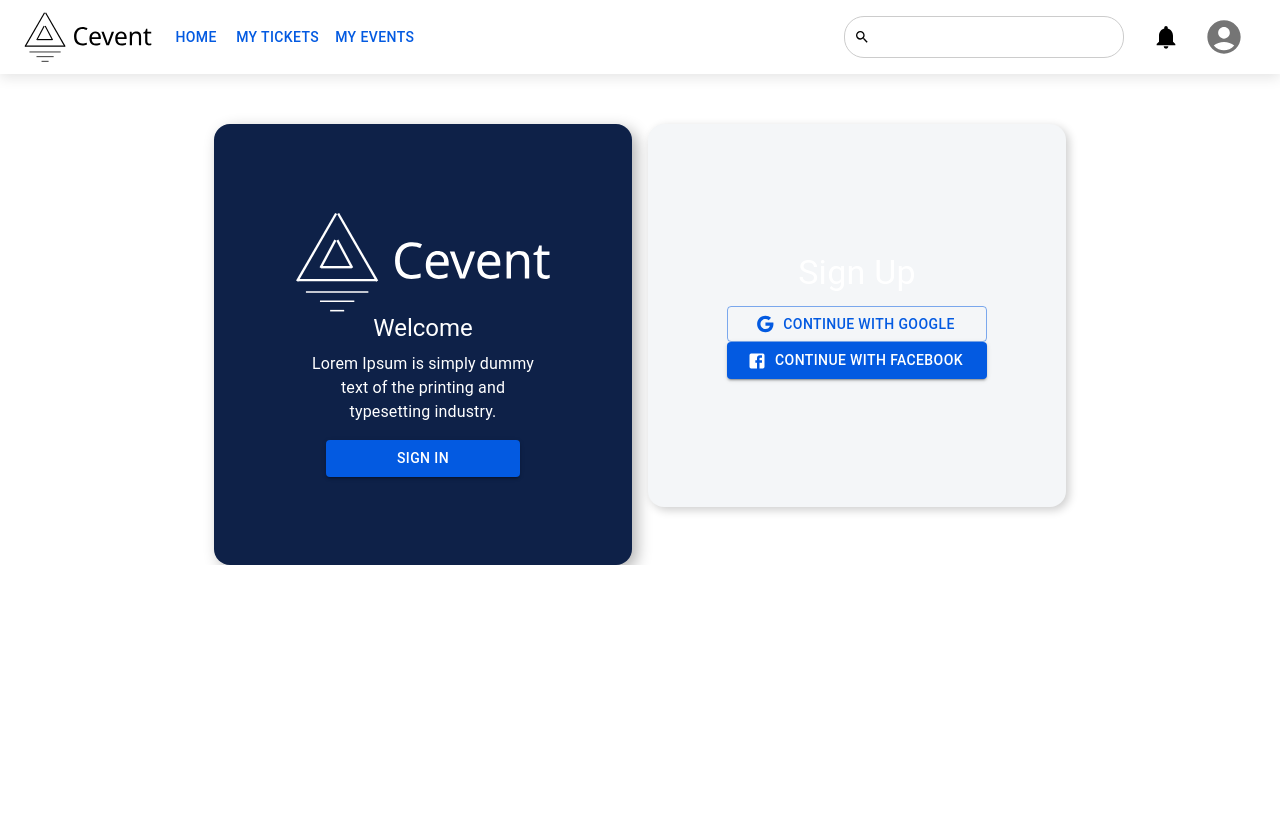
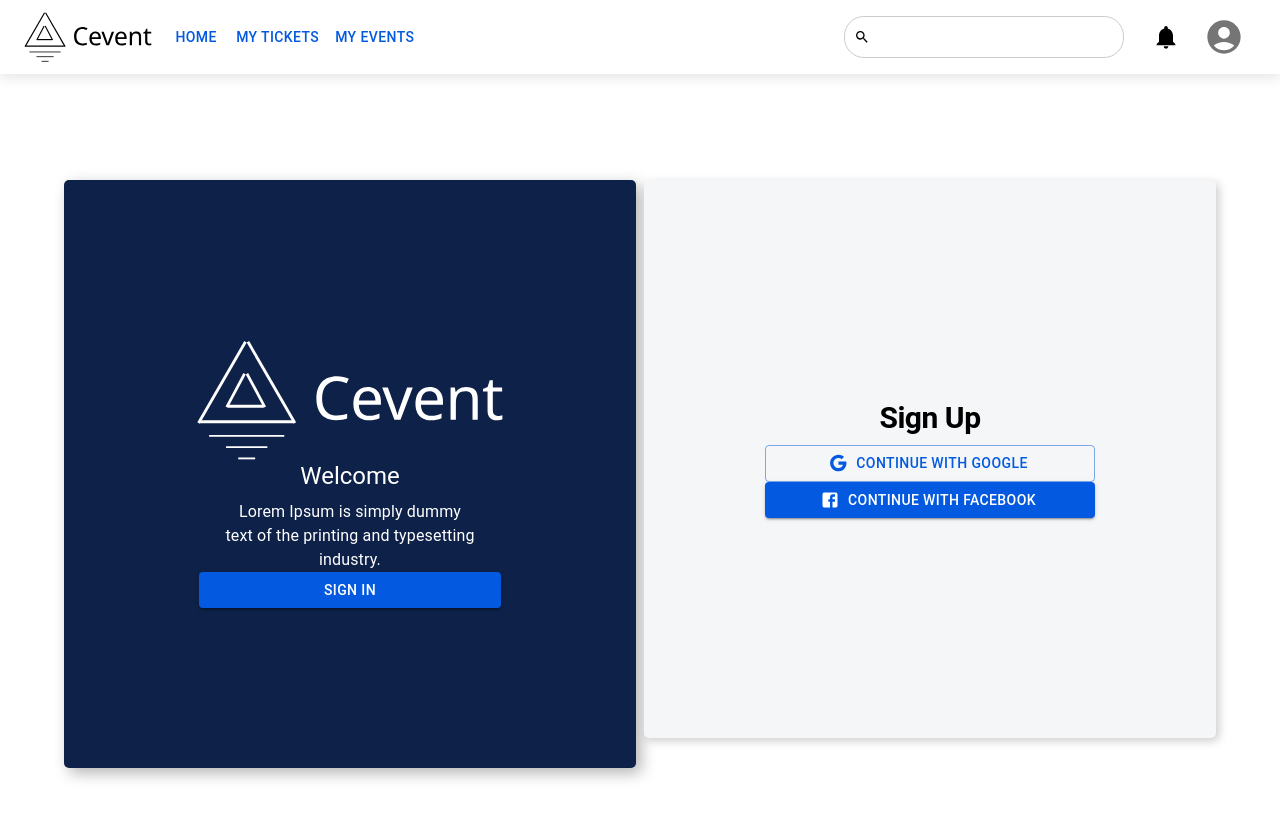
Before and after one commit to sofdev6-02-2024/Solidarios, a Next.js app in the folder apps/cevent_frontend/: page /create_event in a window 1280 px wide. Shown: the top 818 px of the page. Built offline with nearby package versions, Linux system fonts and the light colour scheme.

Commit message:
feat: modify the styles.

```diff
--- a/apps/cevent_frontend/src/app/create_event/page.tsx
+++ b/apps/cevent_frontend/src/app/create_event/page.tsx
@@ -6,15 +6,15 @@
 
 export default function Signup() {
   return (
-    <Container maxWidth="md" className="container">
-      <Grid container spacing={2}>
+    <Container maxWidth="lg" className="container">
+      <Grid container spacing={1}>
         <Grid item xs={12} md={6}>
           <Box className="box-login">
             <img src="/LogoCevent.svg" alt="logo" className="logo" />
             <Typography variant="h5" gutterBottom>
               Welcome
             </Typography>
-            <Typography variant="body1" align="center" paragraph>
+            <Typography variant="body1" className='welcome'>
               Lorem Ipsum is simply dummy text of the printing and typesetting industry.
             </Typography>
             <Button variant="contained" className="sign-in-button">
@@ -24,7 +24,7 @@
         </Grid>
         <Grid item xs={12} md={6}>
           <Box className="box-signup">
-            <Typography variant="h4" gutterBottom>
+            <Typography variant="h1" gutterBottom>
               Sign Up
             </Typography>
             <Button
--- a/apps/cevent_frontend/src/styles/sign-auth/signin.css
+++ b/apps/cevent_frontend/src/styles/sign-auth/signin.css
@@ -1,17 +1,20 @@
 .container {
+  width: 100vw;
+  height: 100vh;
   margin-top: 50px;
 }
 
-  .sign-in-box, .welcome-box {
+.sign-in-box,
+.welcome-box {
   display: flex;
   flex-direction: column;
   align-items: center;
-    padding: 160px; /* equivalente a 20 * 8px en MUI */
+  padding: 160px;
   box-shadow: 5px 5px 15px rgba(0, 0, 0, 0.3);
 }
 
 .sign-in-box .icon {
-    font-size: 130px;
+  font-size: 123px;
 }
 
 .google-button {
@@ -49,6 +52,7 @@
 }
 
 .welcome-text {
+
   margin-bottom: 20px;
   text-align: center;
 }
--- a/apps/cevent_frontend/src/styles/sign-auth/signup.css
+++ b/apps/cevent_frontend/src/styles/sign-auth/signup.css
@@ -1,27 +1,32 @@
 .container {
-    margin-top: 50px;
+  width: 100vw;
+  height: 100vh;
+  display: flex;
+  align-items: center;
+  justify-content: center;
+  padding: 10px;
 }
 
 .box-login {
   display: flex;
   flex-direction: column;
   align-items: center;
-    padding: 88px; /* equivalente a 11 * 8px en MUI */
+  padding: 160px;
   box-shadow: 5px 5px 15px rgba(0, 0, 0, 0.3);
-    border-radius: 16px;
+  border-radius: 5px;
   background-color: #0e2148;
   color: white;
 }
 
 .logo {
-    height: 100px;
+  height: 120px;
   filter: invert(1);
 }
 
 .sign-in-button {
   background-color: #f0f0f0;
   color: #000;
-    width: 80%;
+  width: 120%;
   border-radius: 30px;
   margin-top: 20px;
 }
@@ -30,24 +35,29 @@
   display: flex;
   flex-direction: column;
   align-items: center;
-    padding: 128px; /* equivalente a 16 * 8px en MUI */
+  padding: 220px;
   box-shadow: 3px 3px 10px rgba(0, 0, 0, 0.2);
-    border-radius: 16px;
+  border-radius: 5px;
   background-color: #f4f6f8;
 }
 
-  .google-button {
-    width: 160%;
-    margin-bottom: 16px;
-    margin-top: 40px;
+.google-button, .facebook-button {
+  width: 250%;
   padding: 10px;
   border-radius: 30px;
 }
 
+.google-button {
+  margin-bottom: 16px;
+  margin-top: 10px;
+}
+
 .facebook-button {
-    width: 160%;
   background-color: #1877f2;
   color: white;
-    padding: 10px;
-    border-radius: 30px;
 }
+
+.welcome {
+  margin-bottom: 20px;
+  text-align: center;
+}
```
Lines whose indentation alone changed are shown as unchanged.
